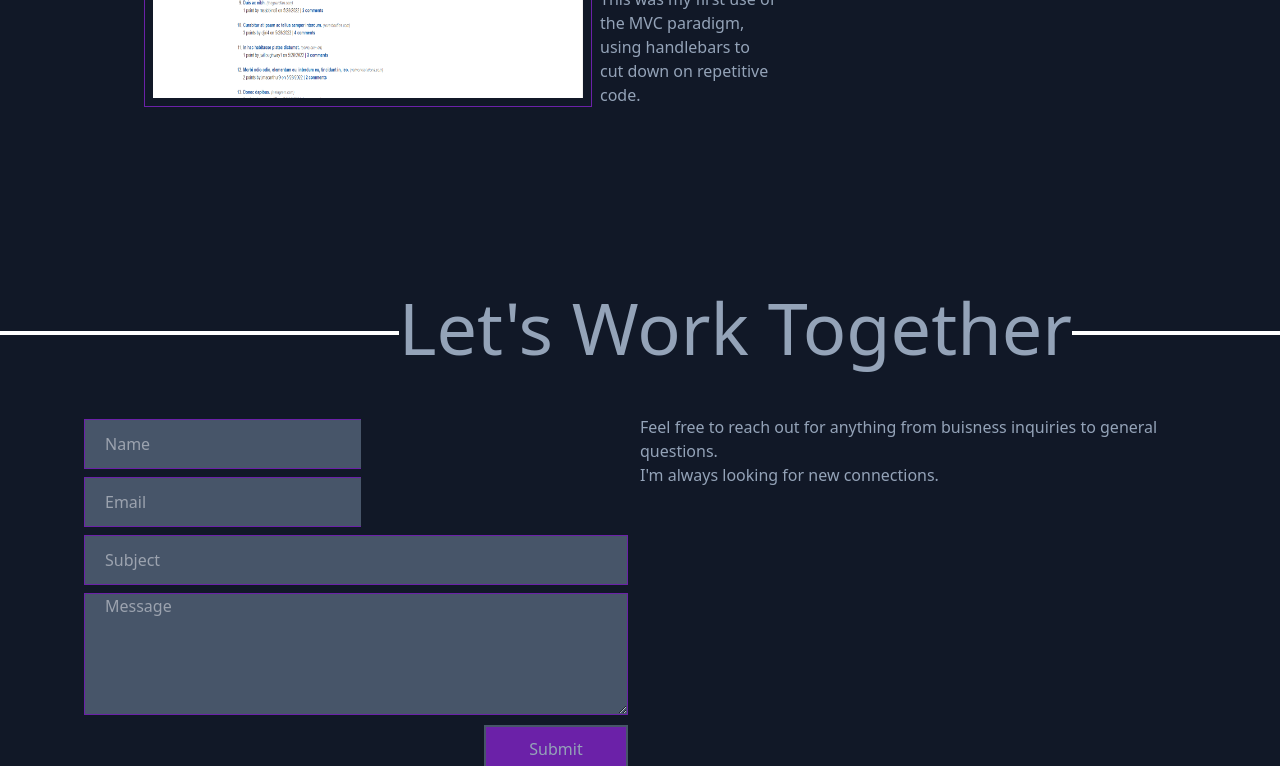
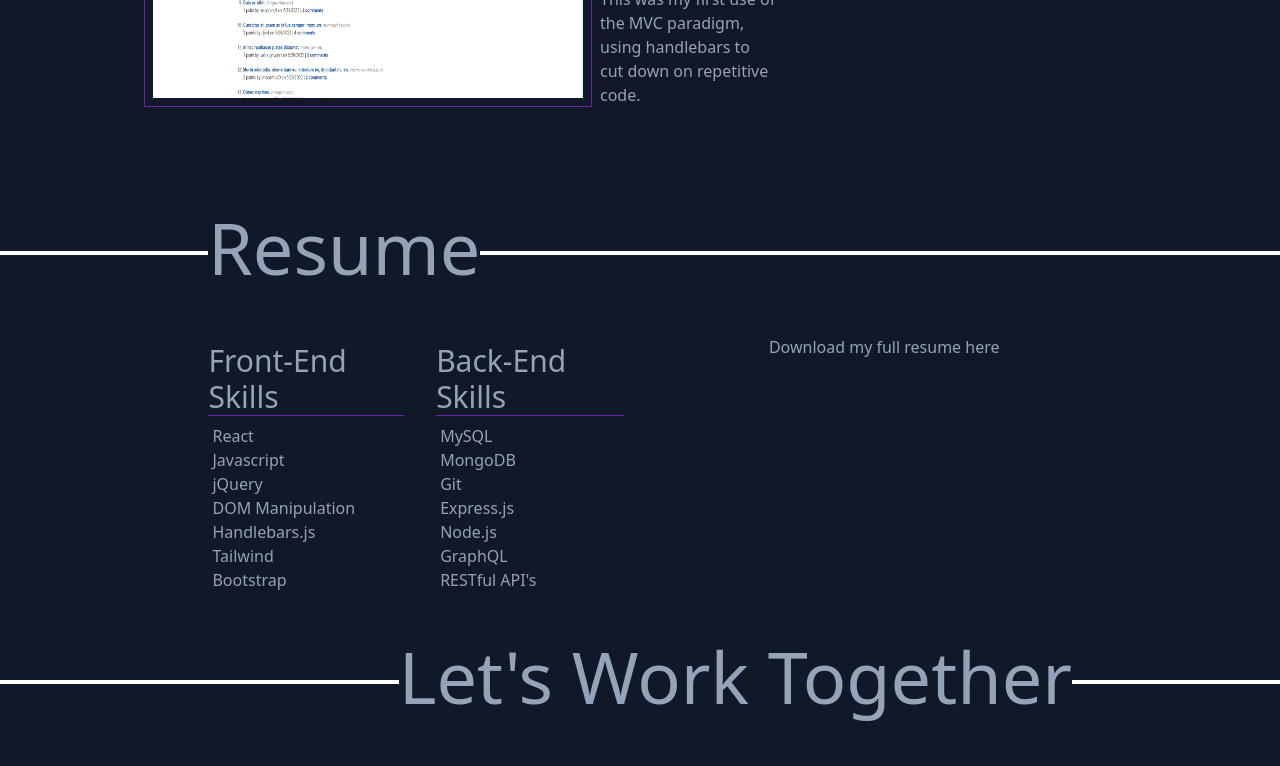
Before and after one commit to beimy/react-port, a React (Create React App) app: page / in a window 1280 px wide. Shown: the part 2635-3401 px from the top of the page. Built offline with nearby package versions, Linux system fonts and the light colour scheme.

Commit message:
built resume section

```diff
--- a/src/App.js
+++ b/src/App.js
@@ -4,6 +4,7 @@ import Nav from './components/Nav';
 import Portfolio from './components/Portfolio';
 import Footer from './components/Footer';
 import Contact from './components/Contact';
+import Resume from './components/Resume';
 import './App.css';
 
 function App() {
@@ -14,6 +15,7 @@ function App() {
       <main className='flex flex-col align-middle min-h-screen'>
         <About></About>
         <Portfolio></Portfolio>
+        <Resume></Resume>
         <Contact></Contact>
         <Footer></Footer>
       </main>
--- a/src/components/Portfolio/index.js
+++ b/src/components/Portfolio/index.js
@@ -8,7 +8,7 @@ function Portfolio() {
 
             <div className="flex px-3 py-3">
                 <a href="https://github.com/beimy/photo-port">
-                    <img className="max-w-2xl p-2 ml-24 skewed-border-right"
+                    <img className="max-w-2xl p-2 ml-36 skewed-border-right"
                         src={require(`../../assets/ohsnap_screenshot.PNG`)}></img>
                 </a>
                 <div className="flex flex-wrap flex-col px-5 mb-10 self-center">
--- /dev/null
+++ b/src/components/Resume/index.js
@@ -0,0 +1,38 @@
+import React from "react";
+
+function Resume() {
+    return (
+        <div className="flex relative justify-evenly border-t-4 border-white pt-20">
+            <h2 className="bg-gray-900 text-7xl absolute top-[-2.75rem] left-52 z-10 flex">Resume</h2>
+            <div className="flex w-[35%] justify-between">
+                <ul className="p-2 pr-6">
+                    <li className="text-3xl border-b border-purple-800">Front-End Skills</li>
+                    <li className="mt-2 ml-1">React</li>
+                    <li className="ml-1">Javascript</li>
+                    <li className="ml-1">jQuery</li>
+                    <li className="ml-1">DOM Manipulation</li>
+                    <li className="ml-1">Handlebars.js</li>
+                    <li className="ml-1">Tailwind</li>
+                    <li className="ml-1">Bootstrap</li>
+                </ul>
+                <ul className="p-2 pr-6">
+                    <li className="text-3xl border-b border-purple-800">Back-End Skills</li>
+                    <li className="mt-2 ml-1">MySQL</li>
+                    <li className="ml-1">MongoDB</li>
+                    <li className="ml-1">Git</li>
+                    <li className="ml-1">Express.js</li>
+                    <li className="ml-1">Node.js</li>
+                    <li className="ml-1">GraphQL</li>
+                    <li className="ml-1">RESTful API's</li>
+                </ul>
+            </div>
+            <div className=" relative right-20">
+                <span>Download my full resume
+                    <a download={require('../../assets/Resume_AaronRones-WebDev.pdf')}> here</a>
+                </span>
+            </div>
+        </div>
+    )
+}
+
+export default Resume;
```
Also changed, not shown: 1 other file (tests, documents, lock files or other folders).
